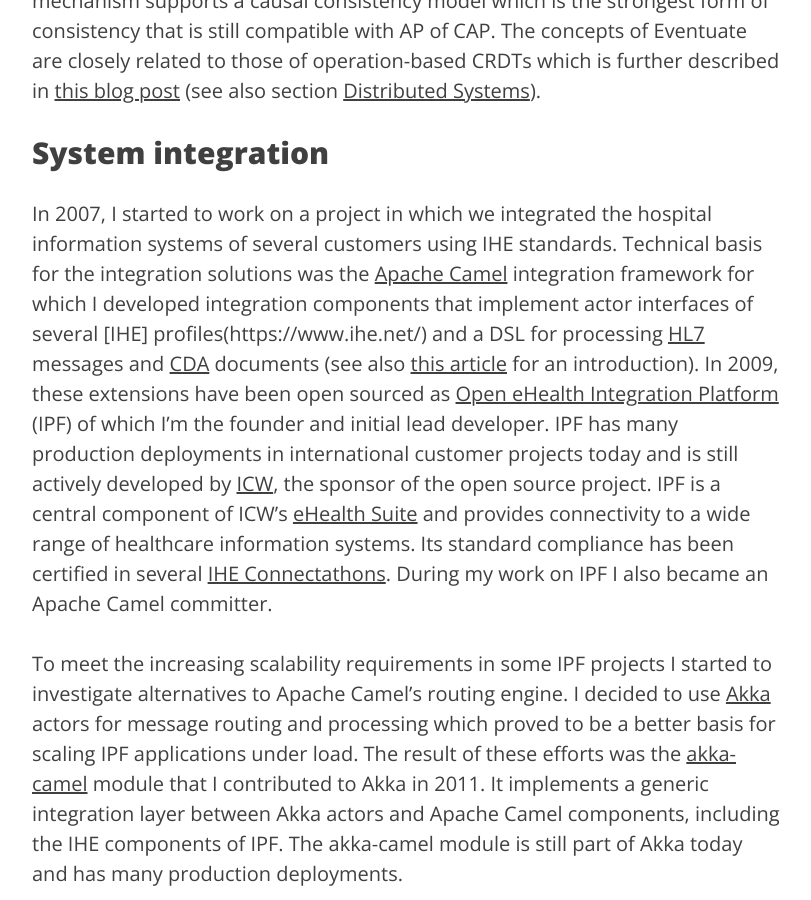
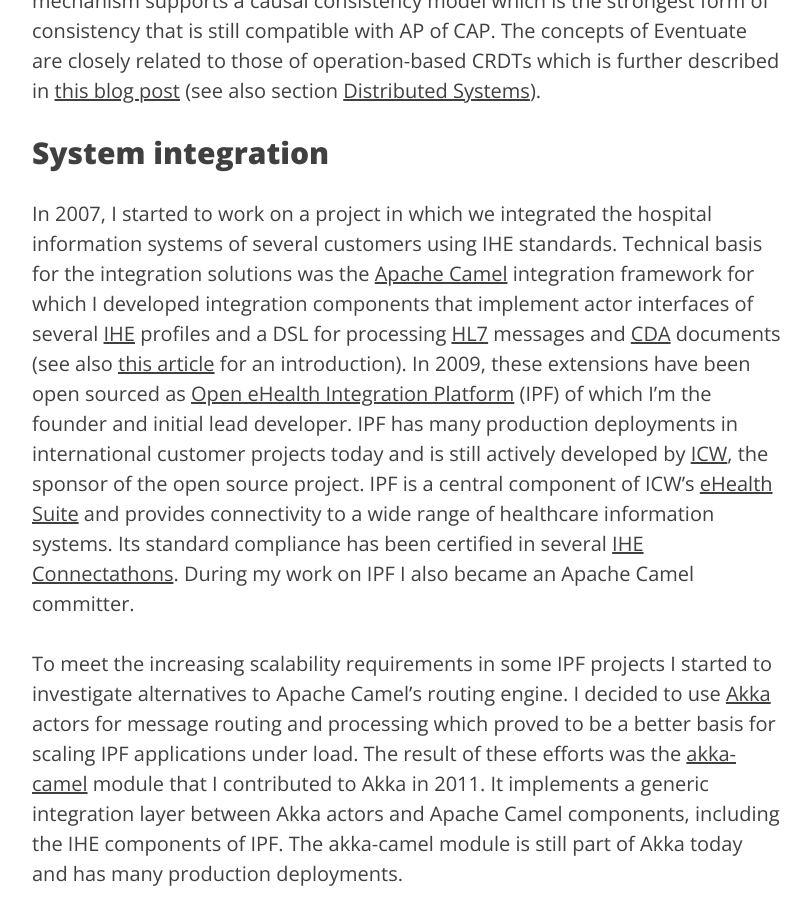
Before and after one commit to krasserm/krasserm.github.io, a Jekyll site: the page built from stories.md, in a window 1280 px wide and 900 px high, scrolled down 2478 px. Shown: the whole window, without its empty margins (233-1044 px from the left). Built offline with Jekyll 4.4.1, drawn with Linux system fonts in a browser that asks for light colours.

Commit message:
Fix link

```diff
--- a/stories.md
+++ b/stories.md
@@ -65,7 +65,7 @@
 In 2007, I started to work on a project in which we integrated the hospital information systems of several customers
 using IHE standards. Technical basis for the integration solutions was the [Apache Camel](http://camel.apache.org/)
 integration framework for which I developed integration components that implement actor interfaces of several
-[IHE] profiles(https://www.ihe.net/) and a DSL for processing  [HL7](http://www.hl7.org/) messages and
+[IHE](https://www.ihe.net/) profiles and a DSL for processing  [HL7](http://www.hl7.org/) messages and
 [CDA](http://hl7.de/themen/hl7-cda-clinical-document-architecture/) documents (see also
 [this article](https://dzone.com/articles/introduction-open-ehealth) for an introduction). In 2009, these extensions have
 been open sourced as [Open eHealth Integration Platform](http://oehf.github.io/ipf/) (IPF) of which I'm the founder and
```
